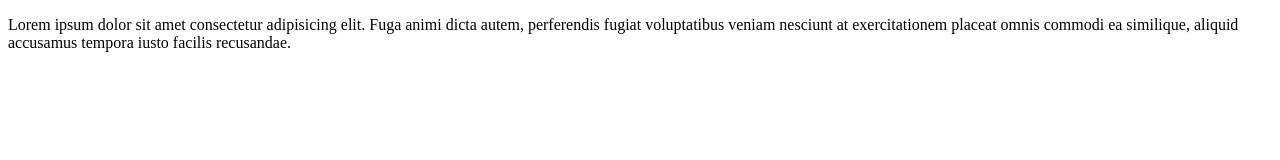
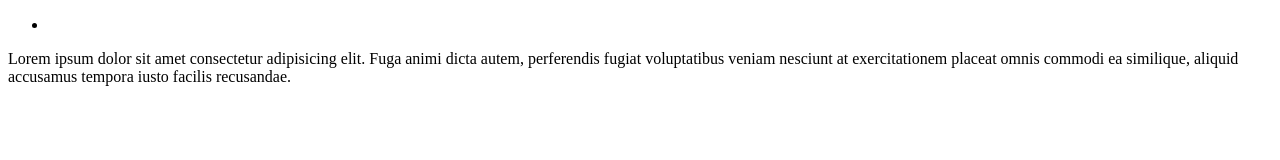
Before and after one commit to JMjuanma/TecnologyPage, a plain HTML site: page index.html in a window 1280 px wide. Drawn offline with Linux system fonts and the light colour scheme.

Commit message:
Adding the header and trying to add the nav
The nav it's still empty

```diff
--- a/index.html
+++ b/index.html
@@ -4,9 +4,20 @@
     <meta charset="UTF-8">
     <meta http-equiv="X-UA-Compatible" content="IE=edge">
     <meta name="viewport" content="width=device-width, initial-scale=1.0">
-    <title>Document</title>
+    <title>TechAndAll</title>
 </head>
 <body>
+    <header>
+        <nav>
+            <ul>
+                <li>
+
+
+                </li>
+            </ul>
+        </nav>
+    </header>
+
     <div>
         <p>Lorem ipsum dolor sit amet consectetur adipisicing elit. Fuga animi dicta autem, perferendis fugiat voluptatibus veniam nesciunt at exercitationem placeat omnis commodi ea similique, aliquid accusamus tempora iusto facilis recusandae.</p>
     </div>
```
